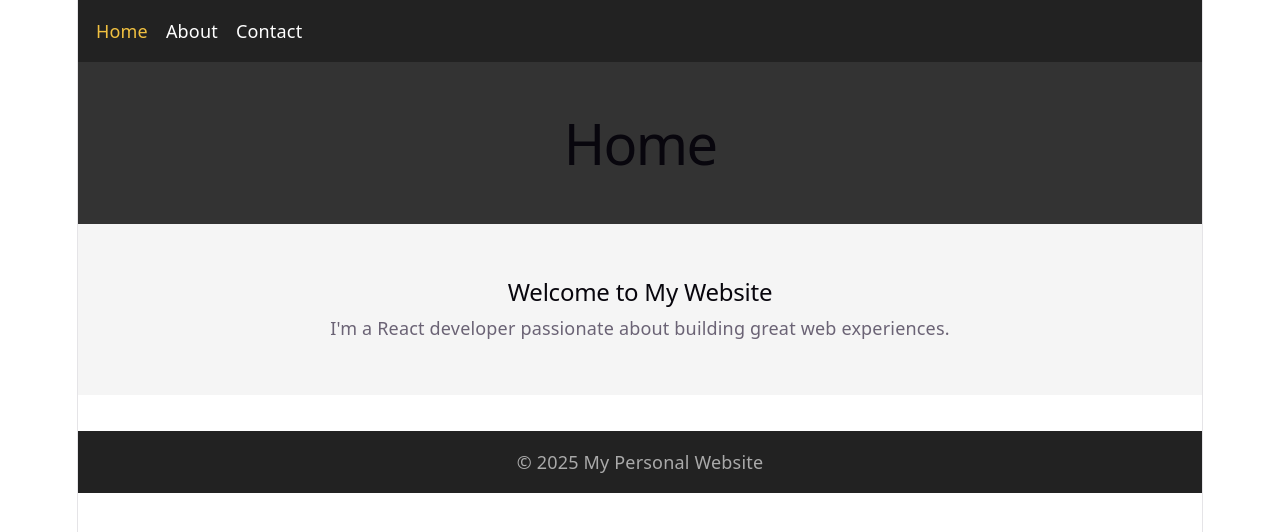
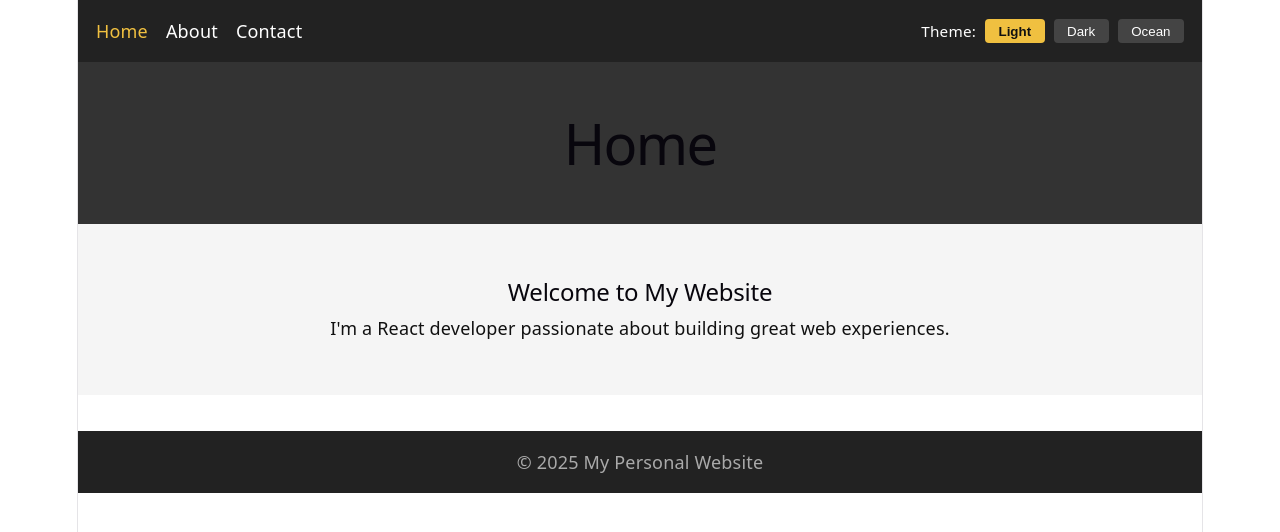
Before and after one commit to HansVilladiego/Finals_Assignment, a React (Vite) app: page / in a window 1280 px wide. Shown: the top 532 px of the page. Built offline with nearby package versions, Linux system fonts and the light colour scheme.

Commit message:
finals_a2

```diff
--- a/src/components/Navbar.tsx
+++ b/src/components/Navbar.tsx
@@ -1,8 +1,17 @@
 import { NavLink } from "react-router-dom";
+import ThemeSwitcher from "./ThemeSwitcher";
 
 export default function Navbar() {
   return (
-    <nav style={{ display: "flex", gap: "1rem", padding: "1rem", background: "#222" }}>
+    <nav style={{
+      display: "flex",
+      gap: "1rem",
+      padding: "1rem",
+      background: "#222",
+      alignItems: "center",
+      justifyContent: "space-between"
+    }}>
+      <div style={{ display: "flex", gap: "1rem" }}>
         <NavLink
           to="/"
           end
@@ -22,6 +31,8 @@ export default function Navbar() {
         >
           Contact
         </NavLink>
+      </div>
+      <ThemeSwitcher />
     </nav>
   );
 }
--- /dev/null
+++ b/src/components/ThemeSwitcher.tsx
@@ -0,0 +1,28 @@
+import { useTheme } from "../context/ThemeContext";
+
+export default function ThemeSwitcher() {
+  const { theme, setTheme } = useTheme();
+
+  return (
+    <div style={{ display: "flex", gap: "0.5rem", alignItems: "center" }}>
+      <span style={{ color: "white", fontSize: "0.85rem" }}>Theme:</span>
+      {["light", "dark", "ocean"].map((t) => (
+        <button
+          key={t}
+          onClick={() => setTheme(t as "light" | "dark" | "ocean")}
+          style={{
+            padding: "0.25rem 0.75rem",
+            cursor: "pointer",
+            fontWeight: theme === t ? "bold" : "normal",
+            background: theme === t ? "#f0c040" : "#444",
+            color: theme === t ? "#111" : "white",
+            border: "none",
+            borderRadius: "4px",
+          }}
+        >
+          {t.charAt(0).toUpperCase() + t.slice(1)}
+        </button>
+      ))}
+    </div>
+  );
+}
--- /dev/null
+++ b/src/context/ThemeContext.tsx
@@ -0,0 +1,29 @@
+import { createContext, useState, useContext } from "react";
+import type { ReactNode } from "react";
+
+type Theme = "light" | "dark" | "ocean";
+
+type ThemeContextType = {
+  theme: Theme;
+  setTheme: (theme: Theme) => void;
+};
+
+export const ThemeContext = createContext<ThemeContextType | undefined>(undefined);
+
+export const ThemeProvider = ({ children }: { children: ReactNode }) => {
+  const [theme, setTheme] = useState<Theme>("light");
+
+  return (
+    <ThemeContext.Provider value={{ theme, setTheme }}>
+      <div className={`theme-${theme}`} style={{ minHeight: "100vh" }}>
+        {children}
+      </div>
+    </ThemeContext.Provider>
+  );
+};
+
+export const useTheme = () => {
+  const context = useContext(ThemeContext);
+  if (!context) throw new Error("useTheme must be used within ThemeProvider");
+  return context;
+};
--- a/src/index.css
+++ b/src/index.css
@@ -109,3 +109,29 @@ code {
   padding: 4px 8px;
   background: var(--code-bg);
 }
+
+/* Theme: Light */
+.theme-light {
+  background-color: #ffffff;
+  color: #111111;
+}
+
+/* Theme: Dark */
+.theme-dark {
+  background-color: #1a1a2e;
+  color: #e0e0e0;
+}
+
+.theme-dark nav {
+  background: #16213e;
+}
+
+/* Theme: Ocean */
+.theme-ocean {
+  background-color: #0a3d62;
+  color: #dff9fb;
+}
+
+.theme-ocean nav {
+  background: #0c2461;
+}
--- a/src/main.tsx
+++ b/src/main.tsx
@@ -1,13 +1,16 @@
 import React from "react";
 import ReactDOM from "react-dom/client";
 import { BrowserRouter } from "react-router-dom";
+import { ThemeProvider } from "./context/ThemeContext";
 import App from "./App";
 import "./index.css";
 
 ReactDOM.createRoot(document.getElementById("root")!).render(
   <React.StrictMode>
     <BrowserRouter>
-      <App />
+      <ThemeProvider>
+        <App />
+      </ThemeProvider>
     </BrowserRouter>
   </React.StrictMode>
 );
```
Lines whose indentation alone changed are shown as unchanged.
